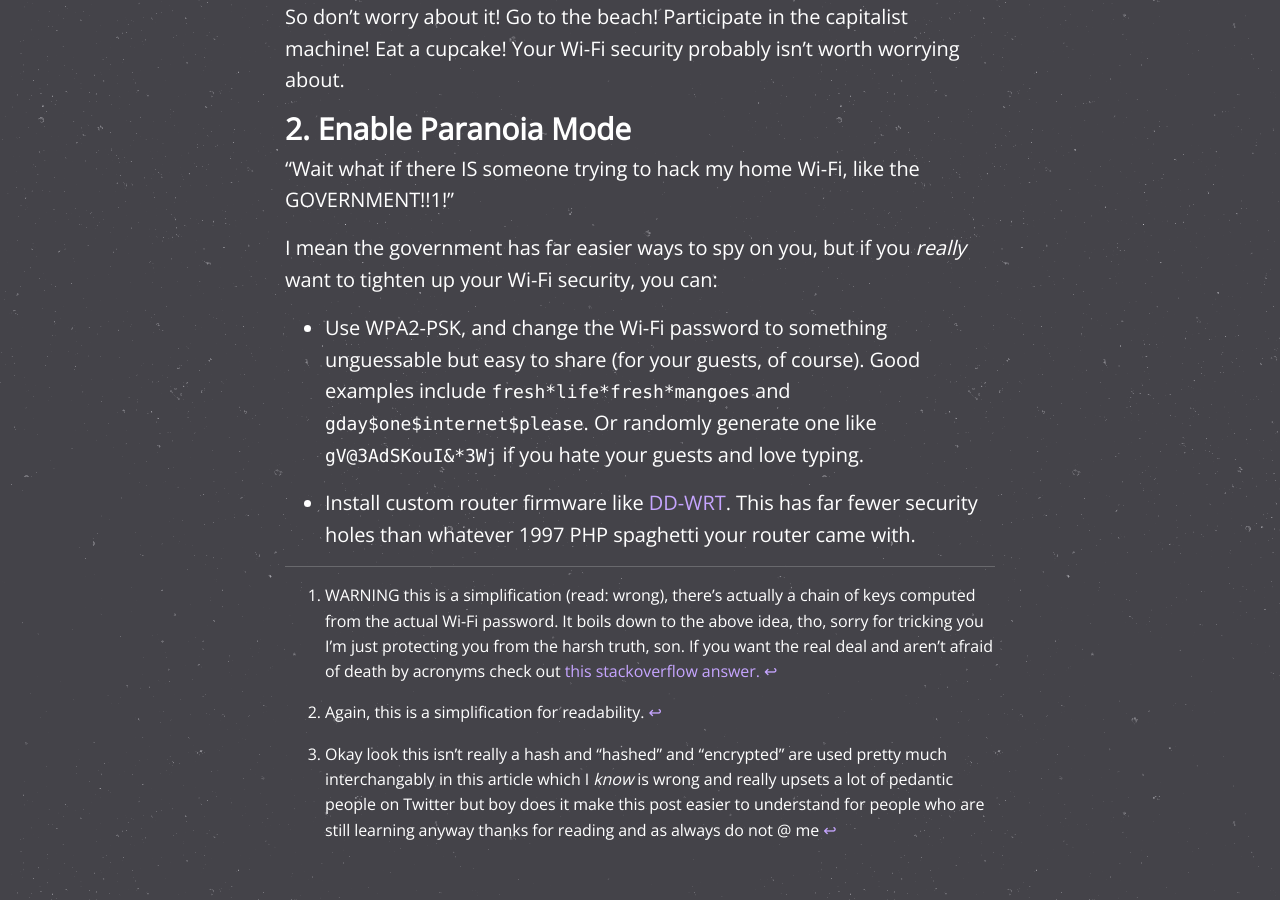
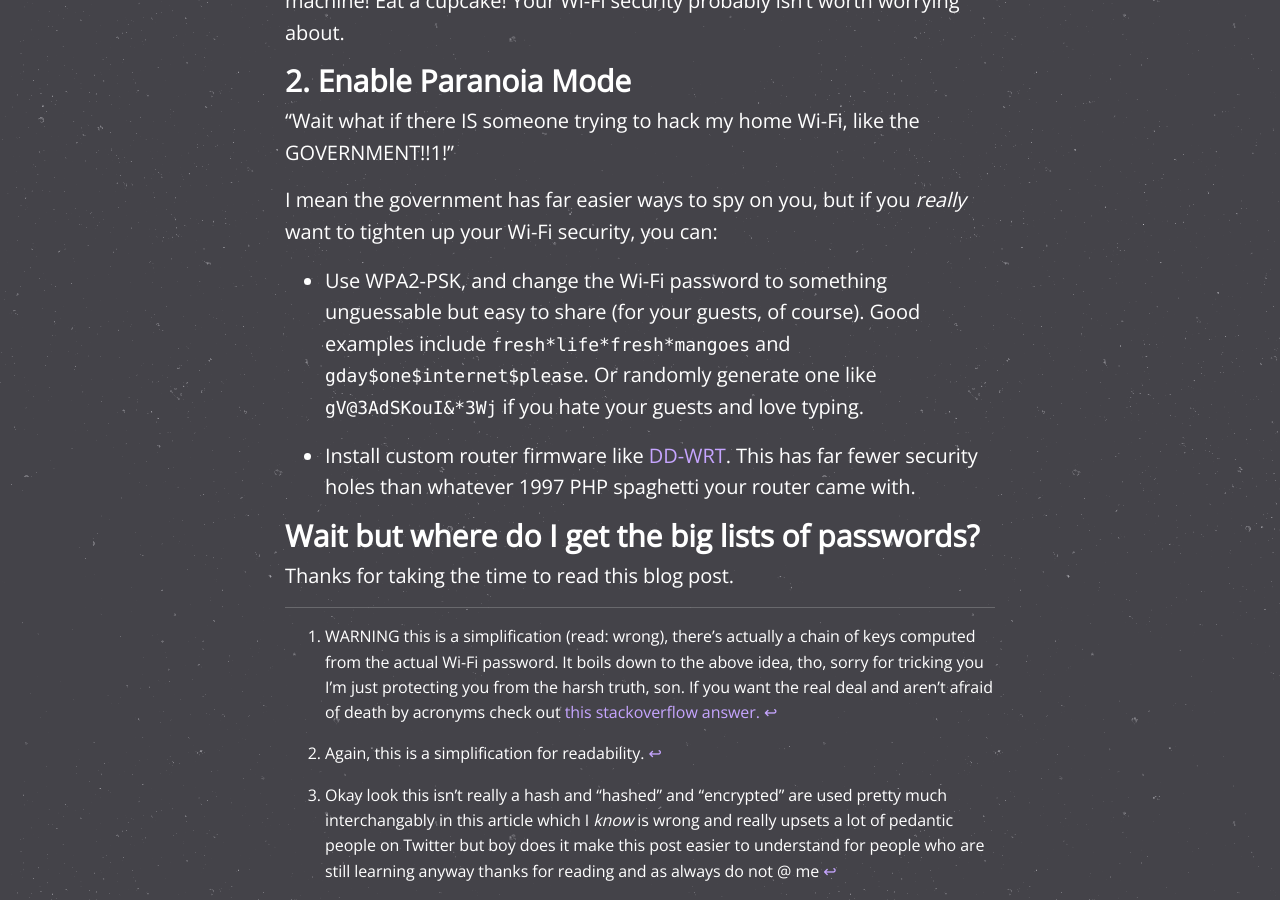
Before and after one commit to mangopdf/mangopdf.github.io, a Jekyll site: the page built from _posts/2018-03-01-hacking-your-neighbours-wifi.md, in a window 1280 px wide and 900 px high, scrolled down 9804 px. Built offline with Jekyll 4.4.1, drawn with Linux system fonts in a browser that asks for light colours; some of the changed text lies outside the part shown.

Commit message:
memes are good for your health

```diff
--- a/_posts/2018-03-01-hacking-your-neighbours-wifi.md
+++ b/_posts/2018-03-01-hacking-your-neighbours-wifi.md
@@ -207,4 +205,7 @@ Good examples include `fresh*life*fresh*mangoes` and `gday$one$internet$please`.
 This has far fewer security holes than whatever 1997 PHP spaghetti your router came with.
 
 
-----------------------
+## Wait but where do I get the big lists of passwords?
+Thanks for taking the time to read this blog post.
+
+-----------------------
```
Also changed, not shown: other parts of _posts/2018-03-01-hacking-your-neighbours-wifi.md (+0 -2 lines).
